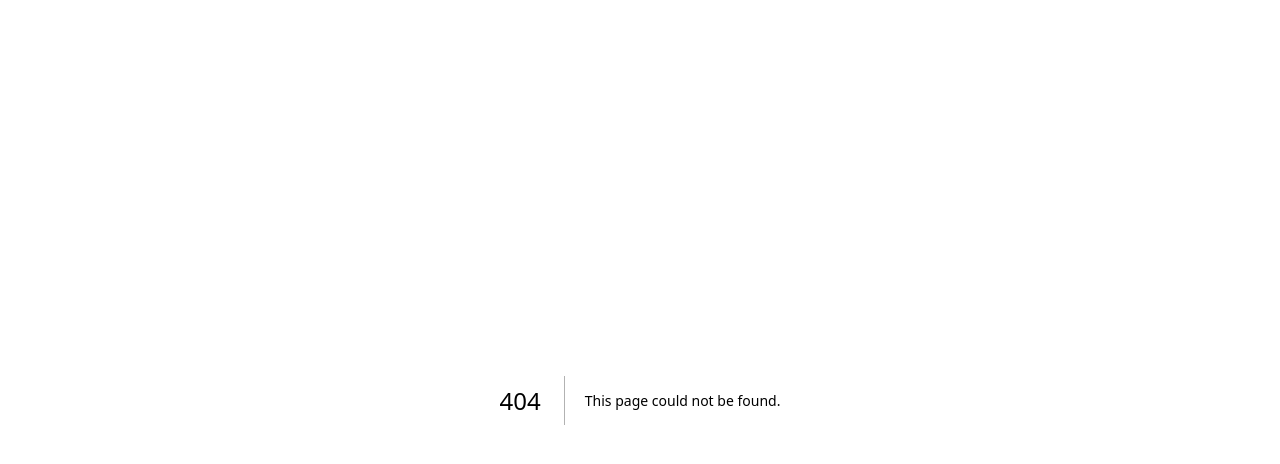
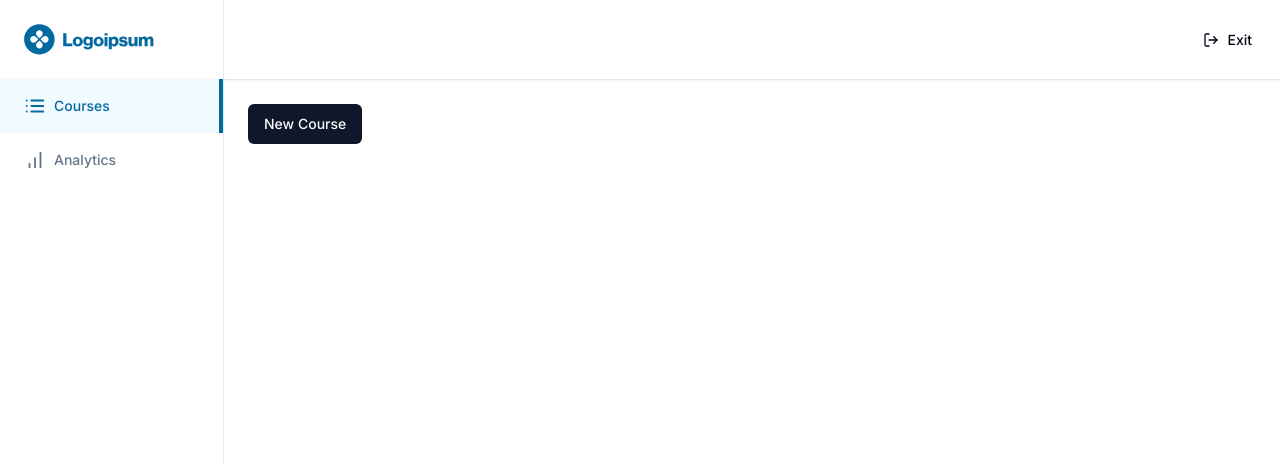
Before and after one commit to iinsue/next_lms, a Next.js app: page /teacher/courses in a window 1280 px wide. Before the commit this address had no page. Shown: the top 464 px of the page. Built offline with nearby package versions, Linux system fonts and the light colour scheme.

Commit message:
Teacher 모드 기능 구현

```diff
--- /dev/null
+++ b/app/(dashboard)/(routes)/teacher/analytics/page.tsx
@@ -0,0 +1,9 @@
+const AnalyticsPage = () => {
+  return (
+    <>
+      <div>Analytics Page</div>
+    </>
+  );
+};
+
+export default AnalyticsPage;
--- /dev/null
+++ b/app/(dashboard)/(routes)/teacher/courses/page.tsx
@@ -0,0 +1,14 @@
+import { Button } from "@/components/ui/button";
+import Link from "next/link";
+
+const CoursesPage = () => {
+  return (
+    <div className="p-6">
+      <Link href="/teacher/create">
+        <Button>New Course</Button>
+      </Link>
+    </div>
+  );
+};
+
+export default CoursesPage;
--- a/app/(dashboard)/_components/sidebar-routes.tsx
+++ b/app/(dashboard)/_components/sidebar-routes.tsx
@@ -1,7 +1,8 @@
 "use client";
 
-import { Layout, Compass } from "lucide-react";
+import { Layout, Compass, List, BarChart } from "lucide-react";
 import { SidebarItem } from "./sidebar-item";
+import { usePathname } from "next/navigation";
 
 const guestRoutes = [
   {
@@ -16,8 +17,25 @@
   },
 ];
 
+const teacherRoutes = [
+  {
+    icon: List,
+    label: "Courses",
+    href: "/teacher/courses",
+  },
+  {
+    icon: BarChart,
+    label: "Analytics",
+    href: "/teacher/analytics",
+  },
+];
+
 export const SidebarRoutes = () => {
-  const routes = guestRoutes;
+  const pathname = usePathname();
+
+  const isTeacherPage = pathname?.includes("/teacher");
+
+  const routes = isTeacherPage ? teacherRoutes : guestRoutes;
 
   return (
     <>
--- a/app/(dashboard)/layout.tsx
+++ b/app/(dashboard)/layout.tsx
@@ -11,7 +11,7 @@
         <div className="hidden md:flex h-full w-56 flex-col fixed inset-y-0 z-50">
           <Sidebar />
         </div>
-        <main className="md:pl-56 h-full">{children}</main>
+        <main className="md:pl-56 h-full pt-[80px]">{children}</main>
       </div>
     </>
   );
--- a/components/navbar-routes.tsx
+++ b/components/navbar-routes.tsx
@@ -10,7 +10,6 @@
 
 export const NavbarRoutes = () => {
   const pathname = usePathname();
-  const router = useRouter();
 
   const isTeacherPage = pathname?.startsWith("/teacher");
   const isPlayerPage = pathname?.includes("/chapter");
@@ -19,10 +18,12 @@
     <>
       <div className="flex gap-x-2 ml-auto">
         {isTeacherPage || isPlayerPage ? (
-          <Button size="sm" variant="ghost">
-            <LogOut />
-            Exit
-          </Button>
+          <Link href="/">
+            <Button size="sm" variant="ghost">
+              <LogOut className="h-4 w-4 mr-2" />
+              Exit
+            </Button>
+          </Link>
         ) : (
           <Link href="/teacher/courses">
             <Button size="sm" variant="ghost">
```
Also changed, not shown: public/logo.svg.
